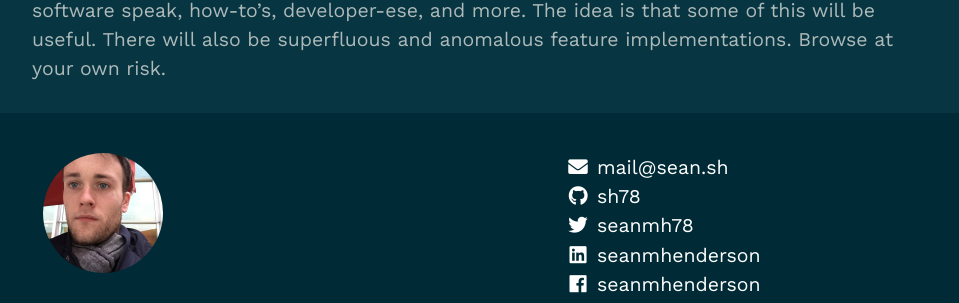
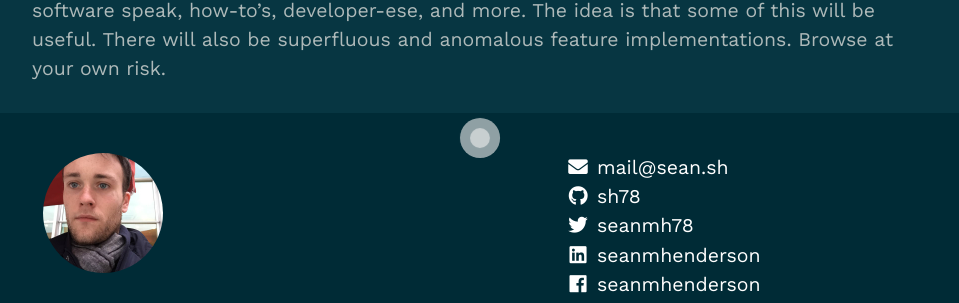
Before and after one commit to sh78/sh78.github.io, a Jekyll site: the page built from index.md, in a window 1280 px wide. Shown: the part 312-615 px from the top of the page, without its empty margins (160-1119 px from the left). Built offline with Jekyll 4.4.1, drawn with Linux system fonts in a browser that asks for light colours; nearby versions of some CDN libraries.

Commit message:
loading indication
+ show fancy bouncy circle while loading
+ prevent fouc by fading in elements on dom load
+ make liquid include for inline (critical) styles

```diff
--- a/_includes/head.html
+++ b/_includes/head.html
@@ -12,4 +12,5 @@
   {%- if jekyll.environment == 'production' and site.google_analytics -%}
     {%- include google-analytics.html -%}
   {%- endif -%}
+  {%- include inline-styles.html -%}
 </head>
--- /dev/null
+++ b/_includes/inline-styles.html
@@ -0,0 +1,51 @@
+<style>
+/* fade in on loaded */
+html.js .no-fouc {
+  opacity: 0;
+}
+
+html.loaded .no-fouc {
+  opacity: 1;
+  transition: opacity .5s cubic-bezier(0.68, -0.55, 0.27, 1.55);
+}
+
+.loaded .spinner {
+  display: none;
+}
+
+/* loading animation */
+.spinner {
+  bottom: 0;
+  height: 60px;
+  left: 0;
+  margin: auto;
+  position: fixed;
+  right: 0;
+  top: 0;
+  width: 60px;
+}
+
+.double-bounce1, .double-bounce2 {
+  animation: sk-bounce 2.0s infinite ease-in-out;
+  background-color: #eee;
+  border-radius: 50%;
+  height: 100%;
+  left: 0;
+  opacity: 0.6;
+  position: absolute;
+  top: 0;
+  width: 100%;
+}
+
+.double-bounce2 {
+  animation-delay: -1.0s;
+}
+
+@keyframes sk-bounce {
+  0%, 100% {
+    transform: scale(0.0);
+  } 50% {
+    transform: scale(1.0);
+  }
+}
+</style>
--- /dev/null
+++ b/_includes/loading.html
@@ -0,0 +1,4 @@
+<div class="spinner">
+  <div class="double-bounce1"></div>
+  <div class="double-bounce2"></div>
+</div>
--- a/_layouts/default.html
+++ b/_layouts/default.html
@@ -4,14 +4,16 @@
   {%- include head.html -%}
 
   <body>
+    <div class="no-fouc">
+      {%- include header.html -%}
 
-    {%- include header.html -%}
+      <main class="page-content container" aria-label="Content">
+        {{ content }}
+      </main>
 
-    <main class="page-content container" aria-label="Content">
-      {{ content }}
-    </main>
-
-    {%- include footer.html -%}
+      {%- include footer.html -%}
+    </div>
+    {%- include loading.html -%}
 
     <script src="{{'/assets/javascript/materialize.min.js' | prepend: site.baseurl}}"></script>
     <script src="{{'/assets/javascript/main.js' | prepend: site.baseurl}}"></script>
--- a/assets/javascript/main.js
+++ b/assets/javascript/main.js
@@ -2,7 +2,7 @@ M.AutoInit();
 
 (function () {
   document.addEventListener('DOMContentLoaded', function() {
-    var elems = document.querySelectorAll('.sidenav');
-    var instances = M.Sidenav.init();
+    // add class confirming dom is loaded
+    document.querySelector('html.js').classList.add('loaded');
   });
 })();
```
